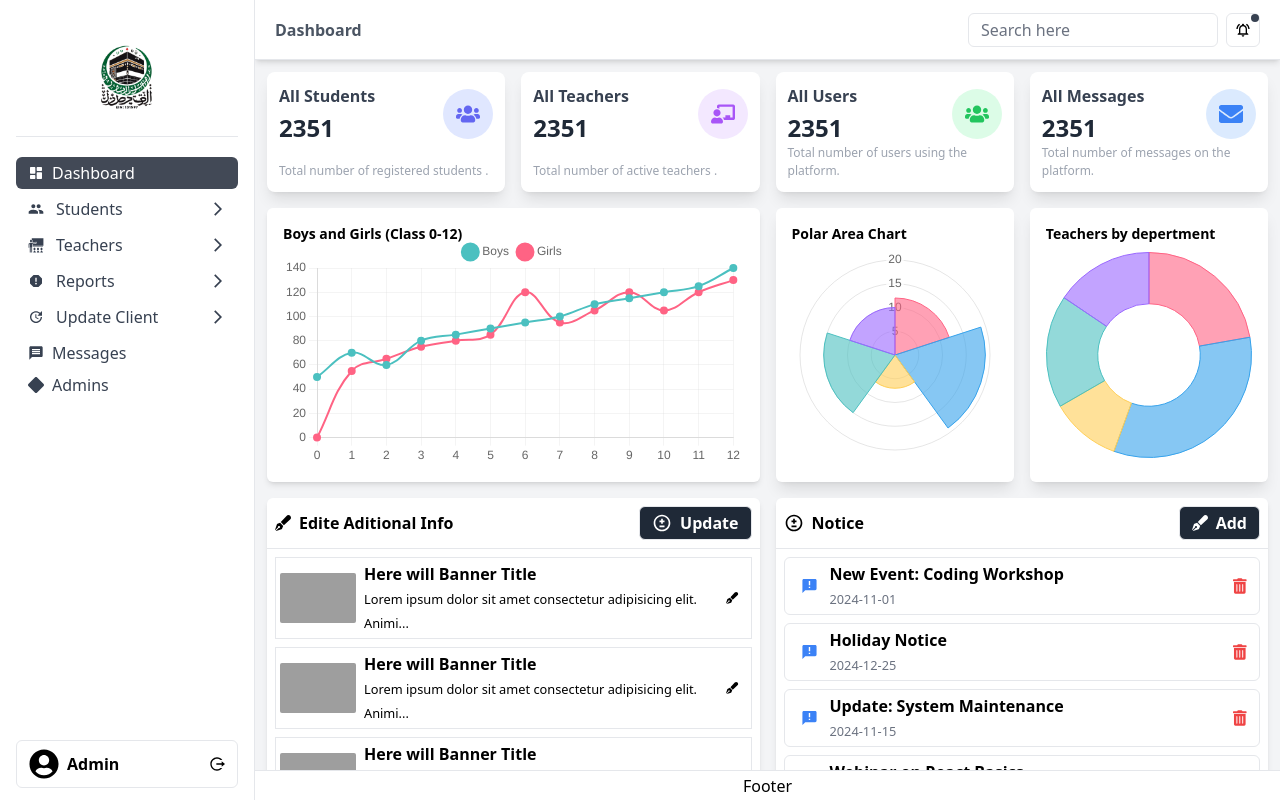
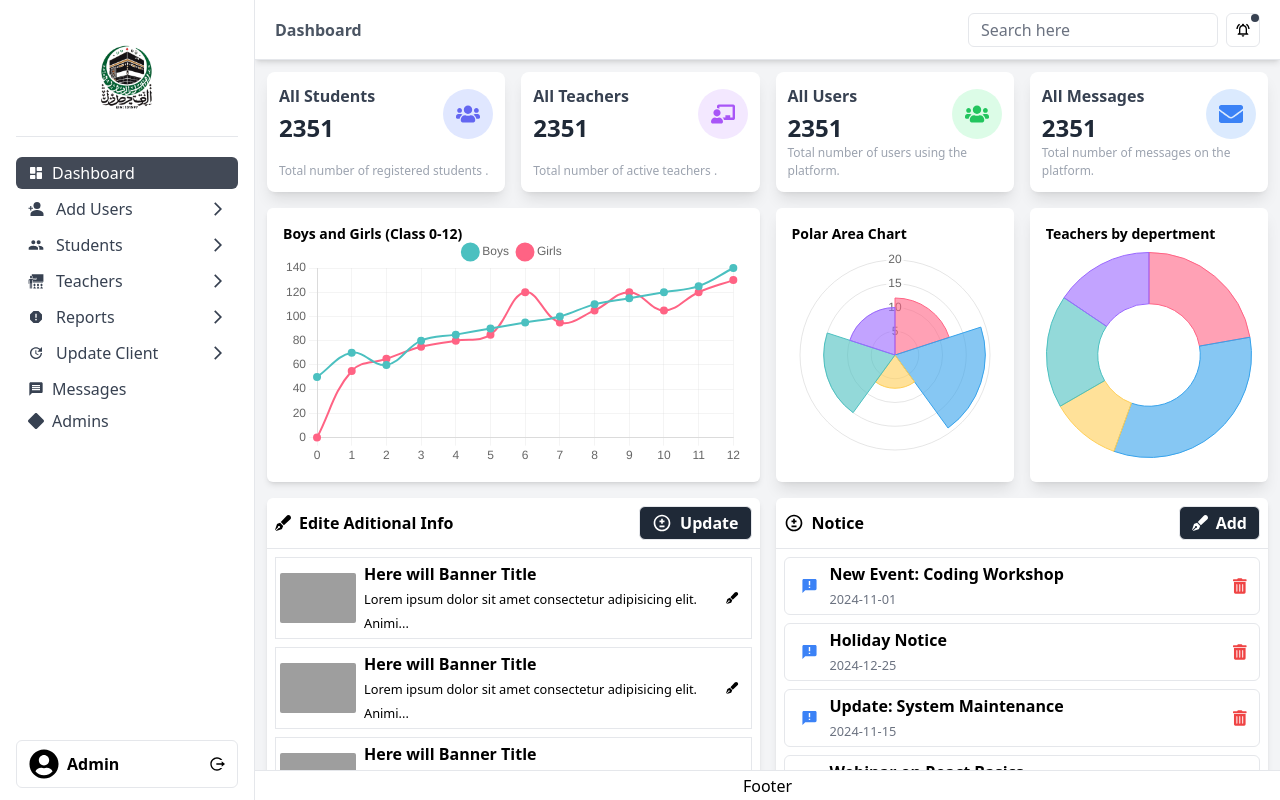
Before and after one commit to Robiu-Sani/Tamirull-Ummah-Maderasah-Dashboard, a React (Vite) app: page /dashboard in a window 1280 px wide. Built offline with nearby package versions, Linux system fonts and the light colour scheme; sample sign-in values are in the browser's storage; grey boxes are pictures that could not be loaded.

Commit message:
add some route

```diff
--- a/src/Component/Default/RootCommon/SiteNavBar.jsx
+++ b/src/Component/Default/RootCommon/SiteNavBar.jsx
@@ -25,12 +25,37 @@ import {
 } from "react-icons/ri";
 import { GiTeacher } from "react-icons/gi";
 import { FaDiamond } from "react-icons/fa6";
+import { IoPersonAddSharp } from "react-icons/io5";
+import { PiStudentFill } from "react-icons/pi";
+import { SiStaffbase } from "react-icons/si";
 
 const navItems = [
   {
     name: "Dashboard",
     path: "/dashboard",
     icon: <RiDashboardFill />,
+  },
+  {
+    name: "Add Users",
+    icon: <IoPersonAddSharp />,
+    children: [
+      {
+        name: "Student",
+        path: "/add-student",
+        icon: <PiStudentFill />,
+      },
+      {
+        name: "Teacher",
+        path: "/add-teacher",
+        icon: <GiTeacher />,
+      },
+      {
+        name: "Stafe",
+        path: "/add-stafe",
+        icon: <SiStaffbase />,
+      },
+      // { name: "Hostel", path: "/students/hostel", icon: <FaBed /> },
+    ],
   },
   {
     name: "Students",
```
